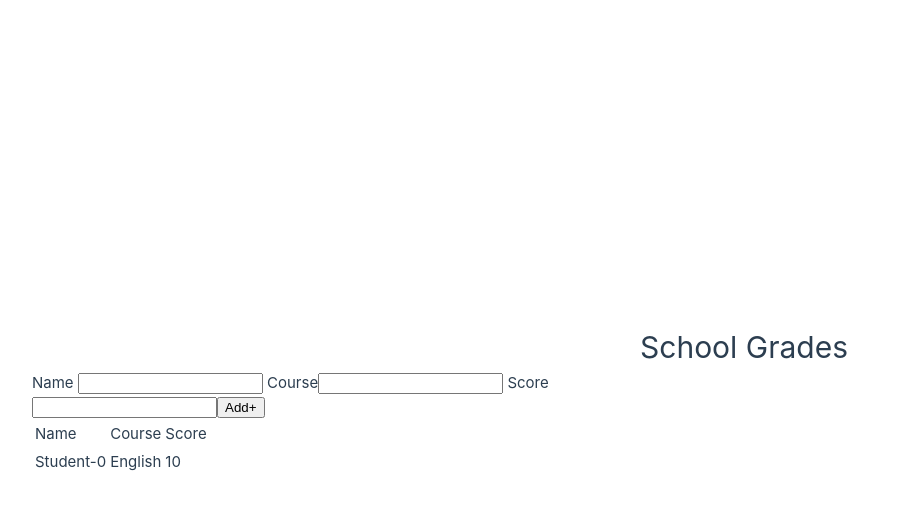
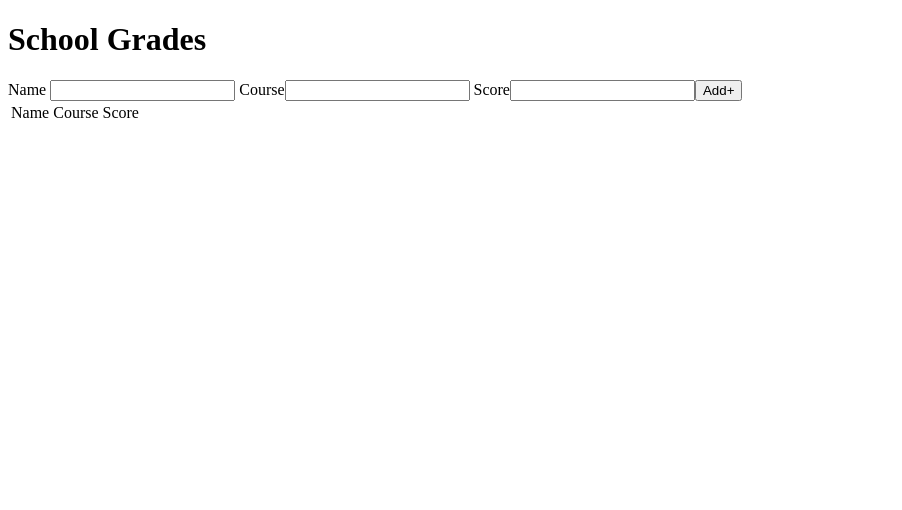
Before and after one commit to Carol21d/School-Grades, a Vue app: page / in a window 1280 px wide. Shown: the top 510 px of the page, without its empty margins (0-902 px from the left). Built offline with nearby package versions, Linux system fonts and the light colour scheme.

Commit message:
clean folders

```diff
--- a/package.json
+++ b/package.json
@@ -9,6 +9,7 @@
     "test:unit": "vitest --environment jsdom"
   },
   "dependencies": {
+    "sass": "^1.57.1",
     "vue": "^3.2.45"
   },
   "devDependencies": {
--- a/src/assets/base.css
+++ /dev/null
@@ -1,74 +0,0 @@
-/* color palette from <https://github.com/vuejs/theme> */
-:root {
-  --vt-c-white: #ffffff;
-  --vt-c-white-soft: #f8f8f8;
-  --vt-c-white-mute: #f2f2f2;
-
-  --vt-c-black: #181818;
-  --vt-c-black-soft: #222222;
-  --vt-c-black-mute: #282828;
-
-  --vt-c-indigo: #2c3e50;
-
-  --vt-c-divider-light-1: rgba(60, 60, 60, 0.29);
-  --vt-c-divider-light-2: rgba(60, 60, 60, 0.12);
-  --vt-c-divider-dark-1: rgba(84, 84, 84, 0.65);
-  --vt-c-divider-dark-2: rgba(84, 84, 84, 0.48);
-
-  --vt-c-text-light-1: var(--vt-c-indigo);
-  --vt-c-text-light-2: rgba(60, 60, 60, 0.66);
-  --vt-c-text-dark-1: var(--vt-c-white);
-  --vt-c-text-dark-2: rgba(235, 235, 235, 0.64);
-}
-
-/* semantic color variables for this project */
-:root {
-  --color-background: var(--vt-c-white);
-  --color-background-soft: var(--vt-c-white-soft);
-  --color-background-mute: var(--vt-c-white-mute);
-
-  --color-border: var(--vt-c-divider-light-2);
-  --color-border-hover: var(--vt-c-divider-light-1);
-
-  --color-heading: var(--vt-c-text-light-1);
-  --color-text: var(--vt-c-text-light-1);
-
-  --section-gap: 160px;
-}
-
-@media (prefers-color-scheme: dark) {
-  :root {
-    --color-background: var(--vt-c-black);
-    --color-background-soft: var(--vt-c-black-soft);
-    --color-background-mute: var(--vt-c-black-mute);
-
-    --color-border: var(--vt-c-divider-dark-2);
-    --color-border-hover: var(--vt-c-divider-dark-1);
-
-    --color-heading: var(--vt-c-text-dark-1);
-    --color-text: var(--vt-c-text-dark-2);
-  }
-}
-
-*,
-*::before,
-*::after {
-  box-sizing: border-box;
-  margin: 0;
-  position: relative;
-  font-weight: normal;
-}
-
-body {
-  min-height: 100vh;
-  color: var(--color-text);
-  background: var(--color-background);
-  transition: color 0.5s, background-color 0.5s;
-  line-height: 1.6;
-  font-family: Inter, -apple-system, BlinkMacSystemFont, 'Segoe UI', Roboto, Oxygen, Ubuntu,
-    Cantarell, 'Fira Sans', 'Droid Sans', 'Helvetica Neue', sans-serif;
-  font-size: 15px;
-  text-rendering: optimizeLegibility;
-  -webkit-font-smoothing: antialiased;
-  -moz-osx-font-smoothing: grayscale;
-}
--- a/src/assets/main.css
+++ /dev/null
@@ -1,35 +0,0 @@
-@import './base.css';
-
-#app {
-  max-width: 1280px;
-  margin: 0 auto;
-  padding: 2rem;
-
-  font-weight: normal;
-}
-
-a,
-.green {
-  text-decoration: none;
-  color: hsla(160, 100%, 37%, 1);
-  transition: 0.4s;
-}
-
-@media (hover: hover) {
-  a:hover {
-    background-color: hsla(160, 100%, 37%, 0.2);
-  }
-}
-
-@media (min-width: 1024px) {
-  body {
-    display: flex;
-    place-items: center;
-  }
-
-  #app {
-    display: grid;
-    grid-template-columns: 1fr 1fr;
-    padding: 0 2rem;
-  }
-}
--- a/src/components/FormStudents.vue
+++ b/src/components/FormStudents.vue
@@ -1,36 +1,34 @@
-<script>
-export default{
-   data(){
-      return{
-         students:[
-            {
-               name:'Student-0', course :'English', score:10
-            }
-         ],
-         newRow:{}
-      }
-   },
-   methods: {
-      addStudent(){
-         this.students.push(this.newRow)
-         this.newRow = {}
-      }
-   },
+<script setup>
+import console from "console";
+import { ref } from "vue";
+
+let students = ref([]);
+// let name = ref();
+// let course = ref();
+// let score = ref();
+let newRow = { name: "", course: "", score: "" };
+
+function addStudent() {
+  students.push({
+   name:newRow.name,
+   course:newRow.course,
+   score:newRow.score
+  });
+  console.log("hola");
 }
 </script>
 
 <template>
   <div class="header"><h1>School Grades</h1></div>
   <div class="header-container">
-      <form>
-         <label for="nameStudent">Name  </label>
-         <input type="text" id="name" v:model="newRow.name">
+    <form class="form-container">
+      <label for="nameStudent">Name </label>
+      <input type="text" id="name" v:model="name" />
       <label for="courseStudent"> Course</label>
-         <input type="text" id="course" v:model="newRow.course">
+      <input type="text" id="course" v:model="course" />
       <label for="noteStudent"> Score</label>
-         <input type="text" id="score" v:model="newRow.score">
+      <input type="text" id="score" v:model="score" />
       <button type="submit" @click="addStudent">Add+</button>
-
     </form>
     <table>
       <thead>
@@ -50,6 +48,4 @@ export default{
     </table>
   </div>
 </template>
-<style scoped>
-
-</style>
+<style lang="scss" scoped></style>
--- a/src/components/HelloWorld.vue
+++ /dev/null
@@ -1,43 +0,0 @@
-<script setup>
-// defineProps({
-//   msg: {
-//     type: String,
-//     required: true
-//   }
-// })
-</script>
-
-<template>
-  <div class="greetings">
-    <h1 class="green">{{ msg }}</h1>
-    <h3>
-      You’ve successfully created a project with
-      <a href="https://vitejs.dev/" target="_blank" rel="noopener">Vite</a> +
-      <a href="https://vuejs.org/" target="_blank" rel="noopener">Vue 3</a>.
-    </h3>
-  </div>
-</template>
-
-<style scoped>
-h1 {
-  font-weight: 500;
-  font-size: 2.6rem;
-  top: -10px;
-}
-
-h3 {
-  font-size: 1.2rem;
-}
-
-.greetings h1,
-.greetings h3 {
-  text-align: center;
-}
-
-@media (min-width: 1024px) {
-  .greetings h1,
-  .greetings h3 {
-    text-align: left;
-  }
-}
-</style>
--- a/src/main.js
+++ b/src/main.js
@@ -1,6 +1,6 @@
 import { createApp } from 'vue'
 import App from './App.vue'
 
-import './assets/main.css'
+
 
 createApp(App).mount('#app')
--- /dev/null
+++ b/src/scss/main.scss
@@ -0,0 +1,3 @@
+@use "/src/scss/resetpro.scss";
+@use "/src/scss/_mixins.scss";
+@use "/src/scss/_colors.scss";
--- /dev/null
+++ b/src/scss/resetpro.scss
@@ -0,0 +1,163 @@
+@charset "UTF-8";
+/*
+  Con este reset vamos a resolver:
+    👉 Unificar el uso de Custom Properties
+    👉 Problemas de box-model más generales
+    👉 Problemas con imagenes, vídeos e iconos svg
+    👉 Problemas con tipografías y etiquetas input en formularios
+    👉 Unificar la tipografía de todas las etiquetas de una web
+*/
+/* Aquí definimos las Custom properties */
+:root {
+  --negro: hsl(0, 0%, 8%);
+  --blanco: hsl(0, 0%, 98%);
+  --gris: hsl(0, 0%, 41%);
+
+  /* Tipografía */
+  --tipo-principal: 'Epilogue', sans-serif;
+  --tipo-secundaria: Verdana;
+}
+
+/* Las adaptamos al modo oscuro */
+@media (prefers-color-scheme: dark) {
+  :root {
+    // --negro: #ececec;
+    --negro:black;
+  }
+}
+/* Opcional */
+/* Configuramos si un usuario ha activado el modo alto contraste. (WD) */
+/* Opcional */
+/* Desactivamos los animations en el caso de que el usuario haya configurado el modo sin animation */
+@media (prefers-reduced-motion: reduce) {
+  * {
+    -webkit-animation: none !important;
+            animation: none !important;
+    -webkit-transition: none !important;
+    transition: none !important;
+  }
+}
+/* Reseteamos los margin y paddings de todas las etiquetas */
+* {
+  margin: 0;
+  padding: 0;
+  border: 0;
+  -webkit-box-sizing: border-box;
+          box-sizing: border-box;
+  vertical-align: baseline;
+}
+
+/* Evitamos problemas con las imagenes */
+img, picture, video, iframe, figure {
+  max-width: 100%;
+  width: 100%;
+  display: block;
+  /* opcional */
+  /* -o-object-fit: cover;
+     object-fit: cover; */
+  /* opcional */
+  -o-object-position: center center;
+     object-position: center center;
+}
+
+/* Reseteamos los enlaces para funcionar como cajas... */
+a {
+  display: block;
+  text-decoration: none;
+  color: inherit;
+  font-size: inherit;
+}
+
+/* ... excepto los que se encuentran en párrafos */
+p a {
+  display: inline;
+}
+
+/* Quitamos los puntos de los <li> */
+li {
+  list-style-type: none;
+}
+
+/* Configuramos anclas suaves */
+html {
+  scroll-behavior: smooth;
+}
+
+/* Desactivamos estilos por defecto de las principales etiquetas de texto */
+h1, h2, h3, h4, h5, h6, p, span, a, strong, blockquote, i, b, u, em {
+  font-size: 1em;
+  font-weight: inherit;
+  font-style: inherit;
+  text-decoration: none;
+  color: inherit;
+}
+
+/* Evitamos problemas con los pseudoelementos de quotes */
+blockquote:before, blockquote:after, q:before, q:after {
+  content: "";
+  content: none;
+}
+
+/* Configuramos el texto que seleccionamos */
+::-moz-selection {
+  background-color: var(--negro);
+  color: var(--blanco);
+}
+::selection {
+  background-color: var(--negro);
+  color: var(--blanco);
+}
+
+/* Nivelamos problemas de tipografías y colocación de formularios */
+form, input, textarea, select, button, label {
+  font-family: inherit;
+  font-size: inherit;
+  -webkit-hyphens: auto;
+      -ms-hyphens: auto;
+          hyphens: auto;
+  background-color: transparent;
+  color: inherit;
+  display: block;
+  /* opcional */
+  -webkit-appearance: none;
+     -moz-appearance: none;
+          appearance: none;
+}
+
+/* Reseteamos las tablas */
+table, tr, td {
+  border-collapse: collapse;
+  border-spacing: 0;
+}
+
+/* Evitamos problemas con los SVG */
+svg {
+  width: 100%;
+  display: block;
+  fill: currentColor;
+}
+
+/* (Probándolo, no usar en producción) En el caso de añadir una  */
+/* p svg{
+  display: inline;
+  width: initial;
+} */
+/* Configuramos la tipografía para toda la web */
+body {
+  min-height: 100vh;
+  font-size: 18px;
+  font-family: var(--tipo-principal);
+  color: var(--negro);
+  /* opcional */
+  /* line-height: 1.4em; */
+  /* opcional */
+  /* -webkit-hyphens: auto; */
+      /* -ms-hyphens: auto; */
+          /* hyphens: auto; */
+  /* opcional */
+  // font-smooth: always;
+  /* opcional */
+  /* -webkit-font-smoothing: antialiased; */
+  /* opcional */
+  /* -moz-osx-font-smoothing: grayscale; */
+}
```
Also changed, not shown: src/scss/_colors.scss (added, +14 -0 lines), src/scss/_mixins.scss (added, +17 -0 lines), src/assets/logo.svg (deleted), 1 other file (tests, documents, lock files or other folders). Lines whose indentation alone changed are shown as unchanged.
